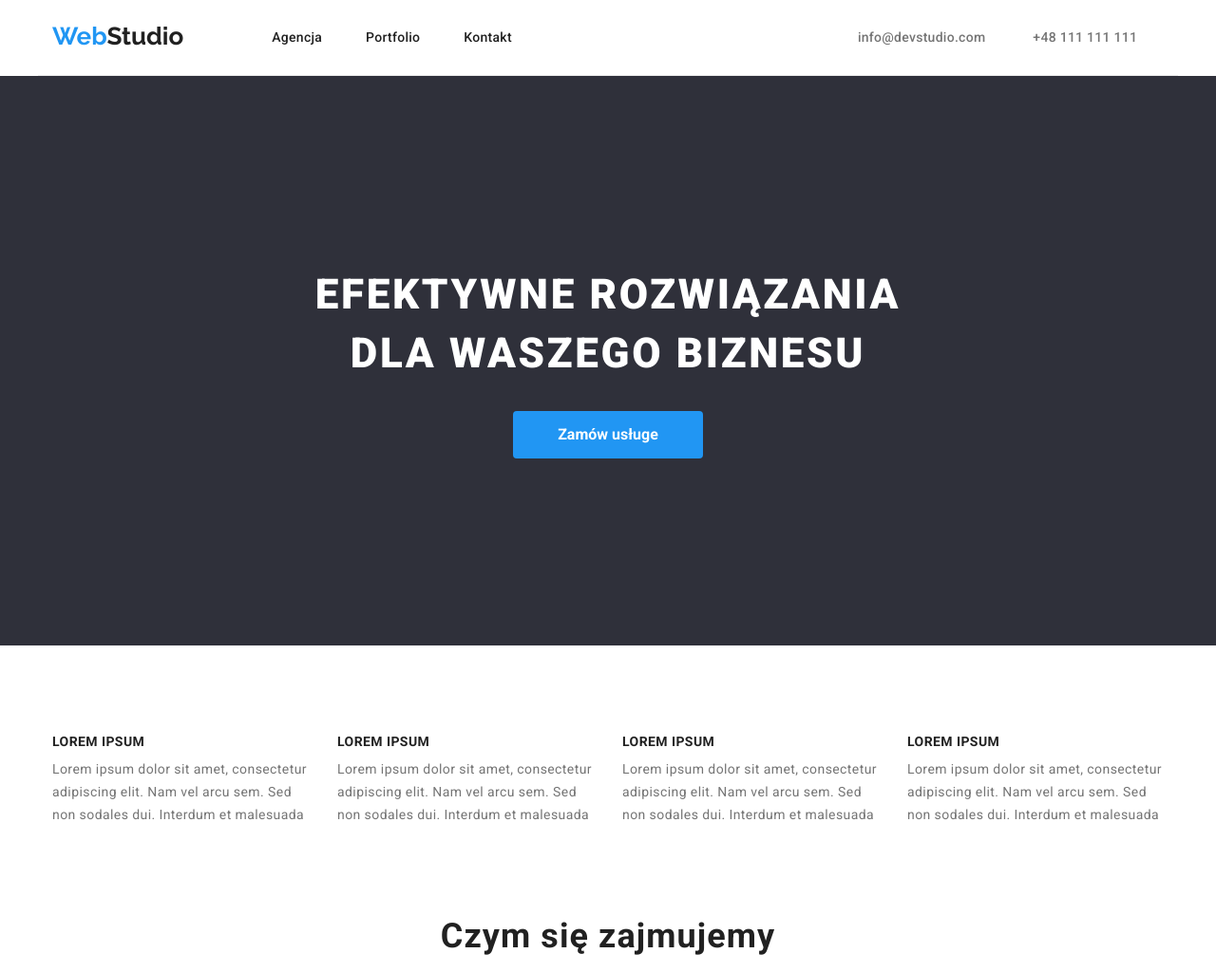
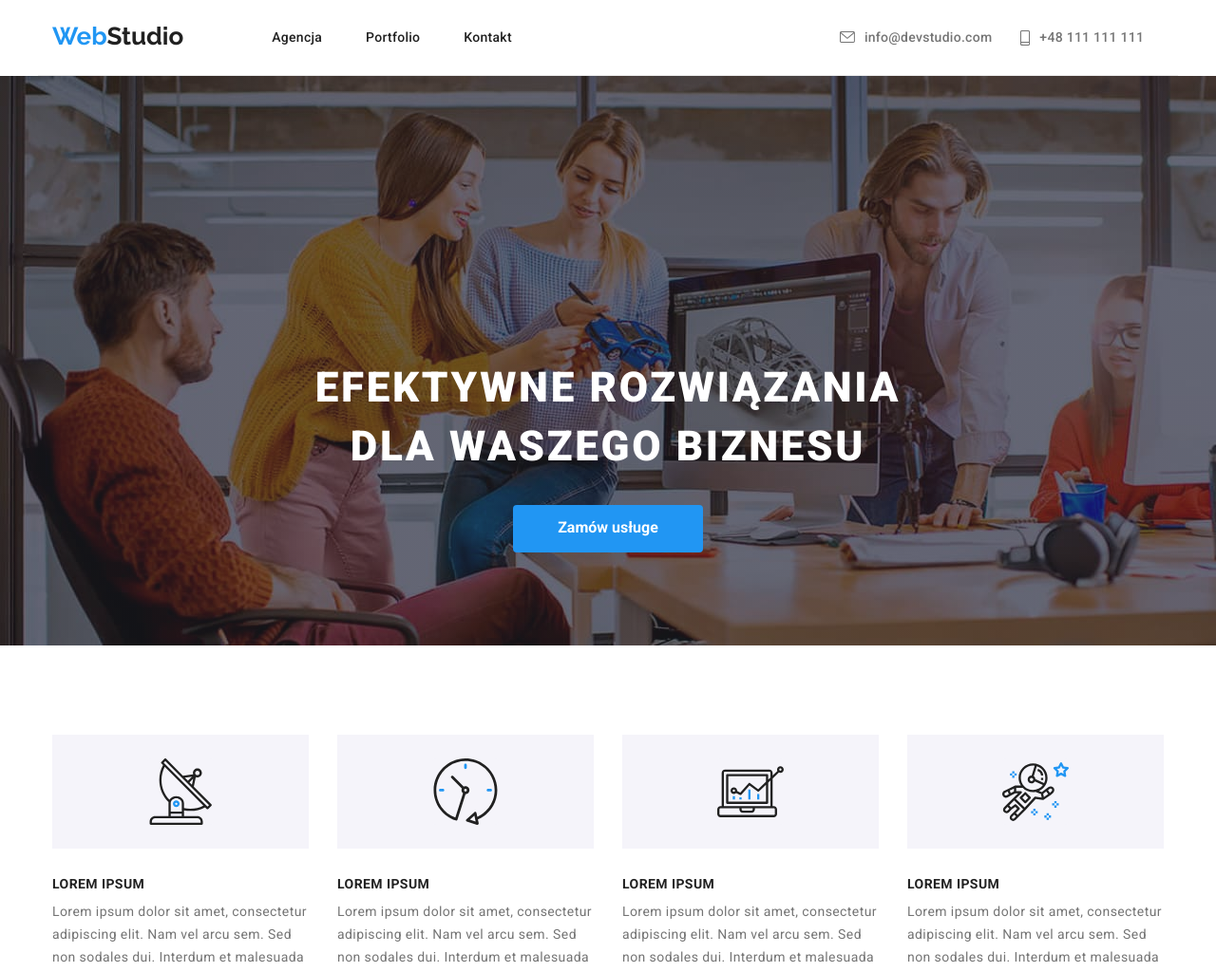
Before and after one commit to BartekMazu/goit-markup-hw-04, a plain HTML site: page index.html in a window 1280 px wide. Shown: the top 1024 px of the page at 95% size. Drawn offline with nearby package versions, Linux system fonts and the light colour scheme.

Commit message:
add icons.svg icon contact, header img

```diff
--- a/css/styles.css
+++ b/css/styles.css
@@ -77,6 +77,8 @@ img {
   letter-spacing: 0.02em;
   color: #757575;
   text-decoration: none;
+  display: flex;
+  align-items: center;
 }
 .menu-contact a:hover,
 .menu-contact a:focus {
@@ -85,12 +87,19 @@ img {
 .menu-contact {
   list-style-type: none;
   display: flex;
-  margin-left: 364px;
+  margin-left: 345px;
+  align-items:center;
+  fill:#757575
 }
 .menu-contact li:not(:last-child) {
-  margin-right: 50px;
+  margin-right: 30px
 }
-
+.link-header-icon{
+  cursor: pointer;
+  display: inline-flex;
+  margin-right: 10px;
+  align-items: center;
+}
 /*Linki*/
 .link-decoration-color {
   text-decoration: none;
@@ -138,8 +147,13 @@ img {
 /*---Agencja---*/
 /* EFEKTYWNE ROZWIĄZANIA DLA WASZEGO BIZNESU */
 .first-page {
-  background-color: #2f303a;
+  background:linear-gradient(rgba(47, 48, 58, 0.4), rgba(47, 48, 58, 0.4)), url('../images/header/img-header.jpg');
   height: 600px;
+  max-width: 1600px;
+  display: flex;
+  align-items: center;
+  justify-content: center;
+  margin: 0 auto
 }
 .main-title {
   color: #ffffff;
@@ -192,7 +206,21 @@ img {
   letter-spacing: 0.03em;
   color: #757575;
 }
-
+.background-icon-feature{
+  background-color: #F5F4FA;
+  width:270px;
+  height:120px;
+  display: flex;
+  justify-content: center;
+  padding-top: 25px;
+  text-align: center;
+  margin-bottom: 30px;
+}
+.icon-feature{
+  background: #F5F4FA;
+  border-radius: 4px;
+  border:none;
+}
 /*Czym sie zajmujemy*/
 .second-title {
   font-weight: 700;
--- a/index.html
+++ b/index.html
@@ -34,10 +34,20 @@
         </nav>
         <ul class="menu-contact">
           <li>
-            <a href="mailto:info@devstudio.com">info@devstudio.com</a>
+            <a href="mailto:info@devstudio.com">
+            <svg class="link-header-icon" width="16" height="12">
+              <use href="./images/icons.svg#icon-envelope"></use>
+            </svg>
+            info@devstudio.com
+          </a>
           </li>
           <li>
-            <a href="tel:+48111111111">+48 111 111 111</a>
+            <a href="tel:+48111111111">
+            <svg class="link-header-icon" width="10" height="16">
+              <use href="/images/icons.svg#icon-smartphone"></use>
+            </svg>
+            +48 111 111 111
+          </a>
           </li>
         </ul>
       </div>
@@ -55,6 +65,11 @@
         <section class="section">
           <ul class="feature-box">
             <li>
+              <div class="background-icon-feature">
+              <svg class="icon-feature" width="70" height="70">
+                <use href="./images/icons.svg#icon-antenne"></use>
+              </svg>
+            </div>
               <p class="text-feature">LOREM IPSUM</p>
               <p class="text-feature-under">
                 Lorem ipsum dolor sit amet, consectetur adipiscing elit. Nam vel arcu sem. Sed non
@@ -62,6 +77,13 @@
               </p>
             </li>
             <li>
+              <div class="background-icon-feature">
+                <svg class="icon-feature" width="70" height="70">
+                  <use href="./images/icons.svg#icon-clock">
+
+                  </use>
+                </svg>
+              </div>
               <p class="text-feature">LOREM IPSUM</p>
               <p class="text-feature-under">
                 Lorem ipsum dolor sit amet, consectetur adipiscing elit. Nam vel arcu sem. Sed non
@@ -69,6 +91,11 @@
               </p>
             </li>
             <li>
+              <div class="background-icon-feature">
+                <svg class="icon-feature" width="70" height="70">
+                  <use href="./images/icons.svg#icon-diagram"></use>
+                </svg>
+              </div>
               <p class="text-feature">LOREM IPSUM</p>
               <p class="text-feature-under">
                 Lorem ipsum dolor sit amet, consectetur adipiscing elit. Nam vel arcu sem. Sed non
@@ -76,6 +103,11 @@
               </p>
             </li>
             <li>
+              <div class="background-icon-feature">
+                <svg class="icon-feature" width="70" height="70">
+                  <use href="./images/icons.svg#icon-astronaut"></use>
+                </svg>
+              </div>
               <p class="text-feature">LOREM IPSUM</p>
               <p class="text-feature-under">
                 Lorem ipsum dolor sit amet, consectetur adipiscing elit. Nam vel arcu sem. Sed non
```
Also changed, not shown: images/header/img-header.jpg (added), images/icons.svg (added).
